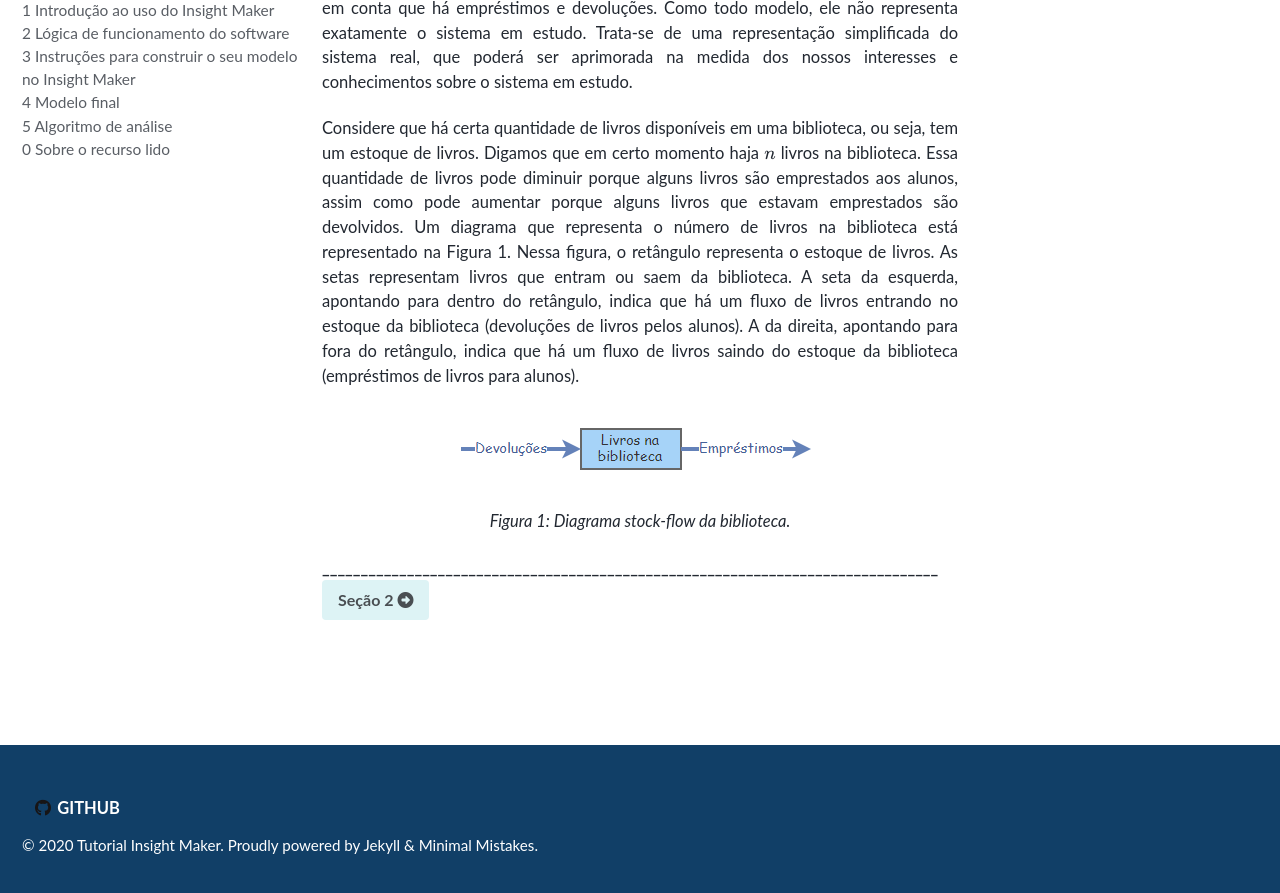
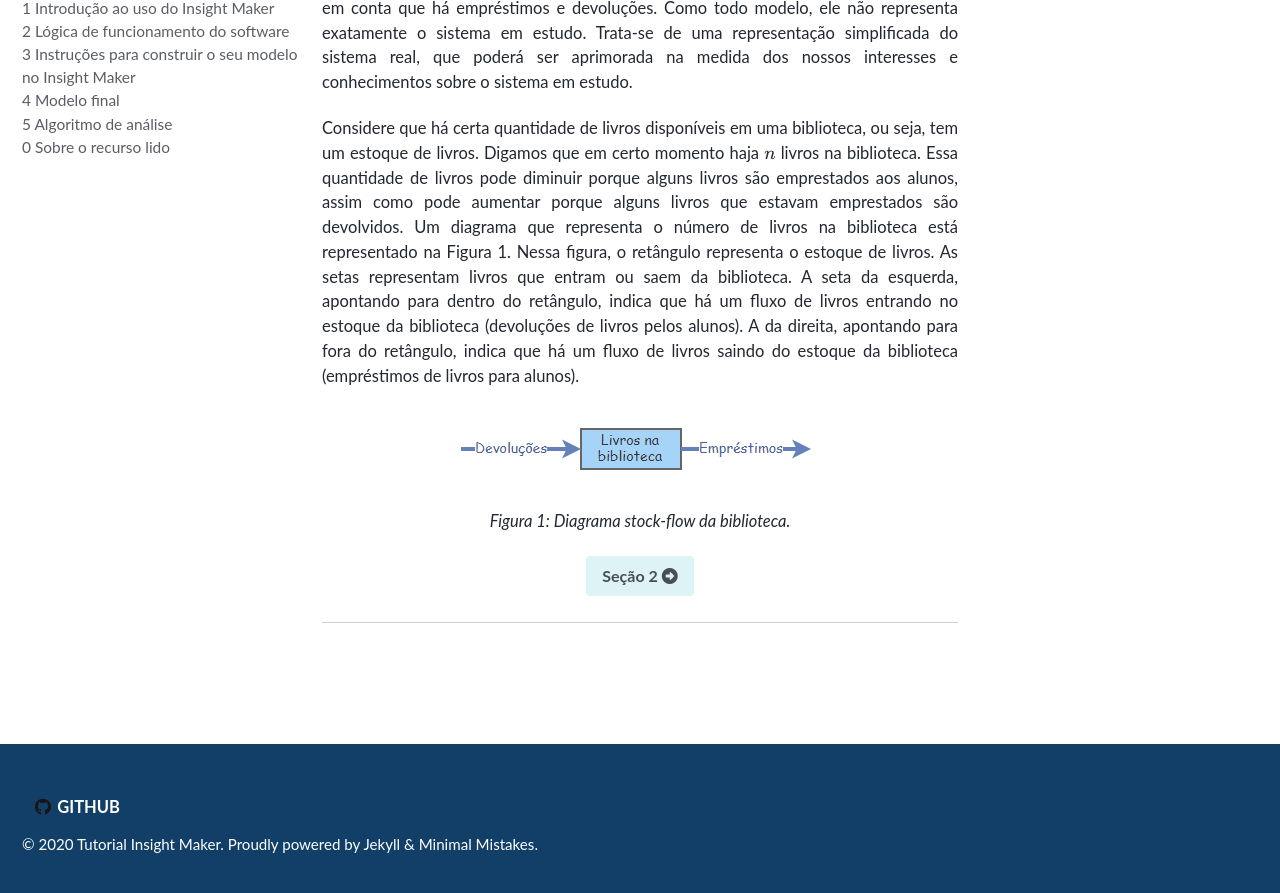
Before and after one commit to milenalauschner/MM, a Jekyll site: the page built from index.md, in a window 1280 px wide and 900 px high, scrolled down 590 px. Shown: the top 893 px of the window. Built offline with Jekyll 4.4.1, drawn with Linux system fonts in a browser that asks for light colours; cached includes are drawn as plain includes; nearby versions of some CDN libraries; some web fonts are replaced; formulas are drawn with MathJax 3.

Commit message:
Update index.md

```diff
--- a/index.md
+++ b/index.md
@@ -31,5 +31,7 @@
 *Figura 1: Diagrama stock-flow da biblioteca.*
  {: .text-center}
 
-________________________________________________________________________________________________________________________________________________________________________________________________________________________________________________[ Seção 2 <i class="fas fa-arrow-alt-circle-right"></i>](https://milenalauschner.github.io/MM/seção2/){:
+[ Seção 2 <i class="fas fa-arrow-alt-circle-right"></i>](https://milenalauschner.github.io/MM/seção2/){:
 .btn .btn--success}
+ {: .text-center}
+________________________________________________________________________________________________________________________________________________________________________________________________________________________________________________
```
